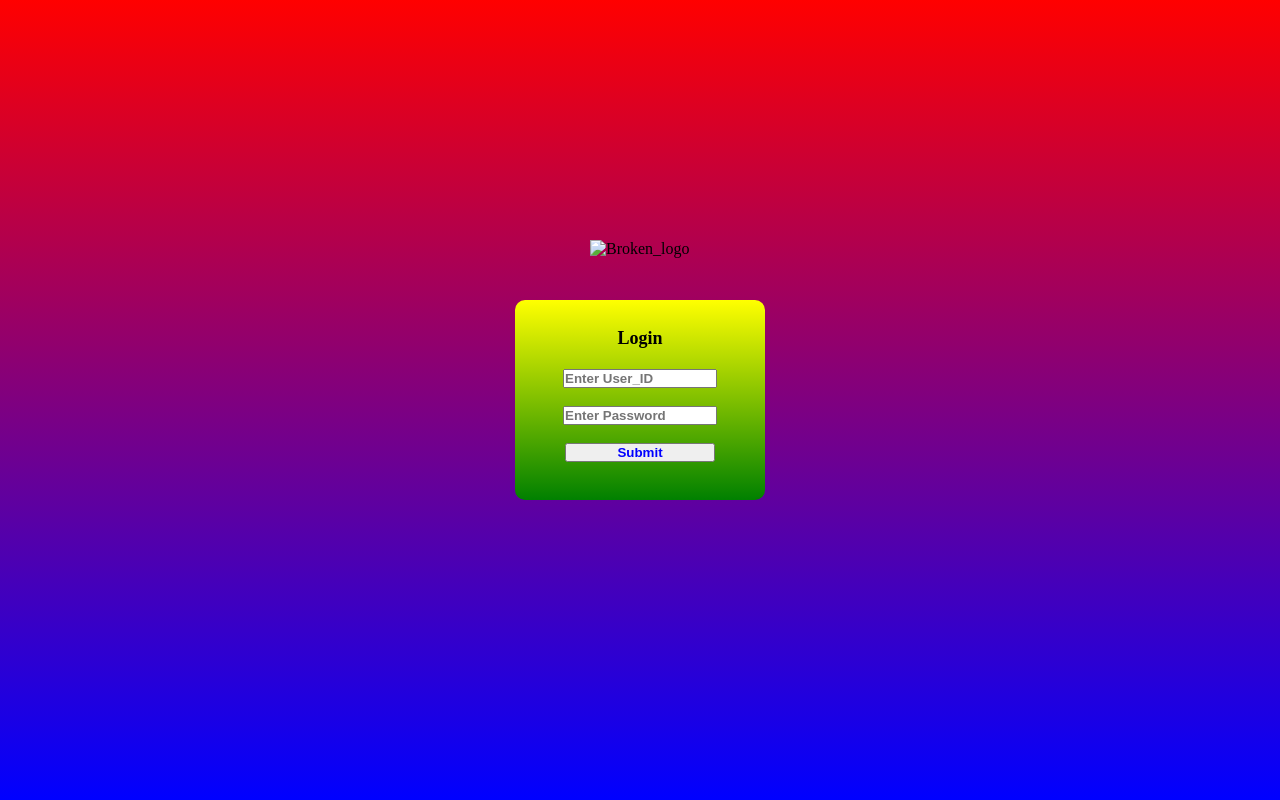
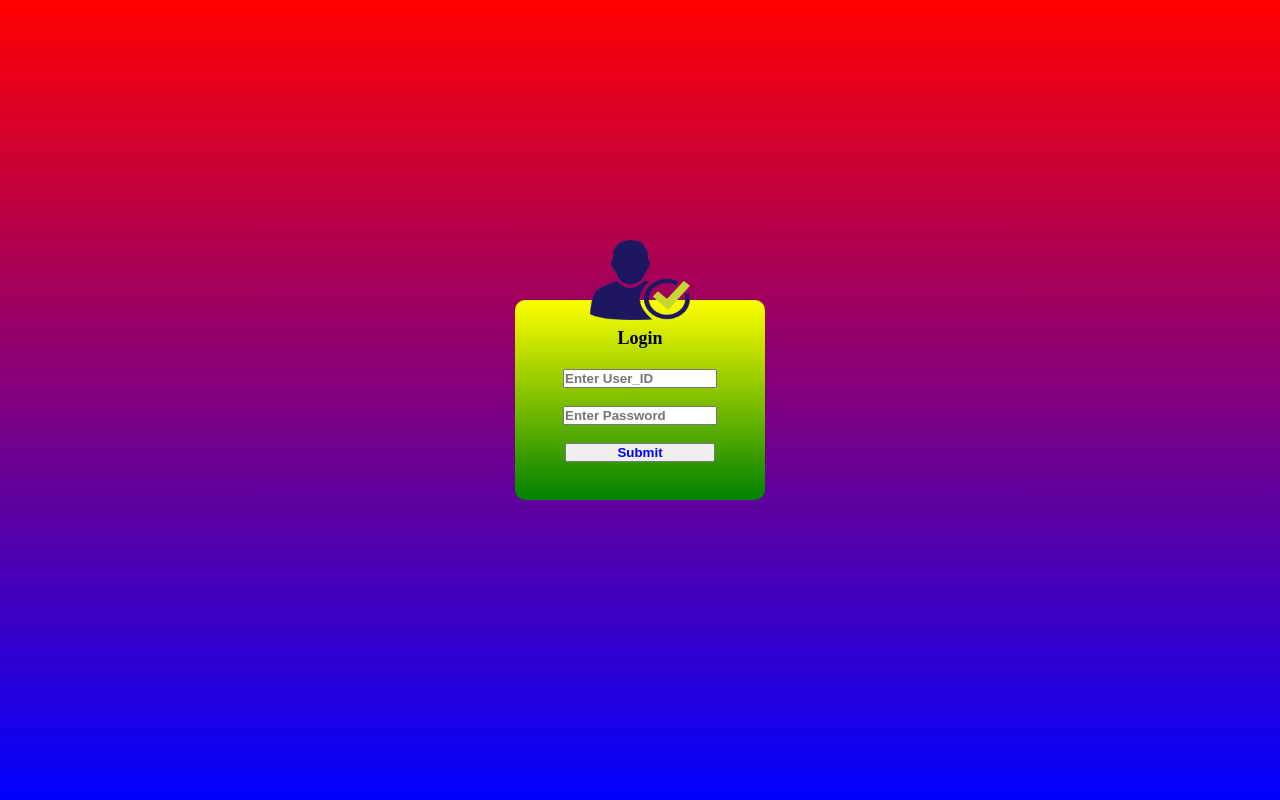
Before and after one commit to paritoshgsawant/form, a plain HTML site: page index.html in a window 1280 px wide. Drawn offline with Linux system fonts and the light colour scheme.

Commit message:
Update index.html

```diff
--- a/index.html
+++ b/index.html
@@ -82,7 +82,7 @@
 
         <div class="center">
 
-            <img src="img/logo.png" alt="Broken_logo"><br>
+            <img src="logo.png" alt="Broken_logo"><br>
             <h2>Login</h2>
             <input type="text" placeholder="Enter User_ID" id="textname"><br>
             <input type="password" name="" placeholder="Enter Password" id="textpass"><br>
```
